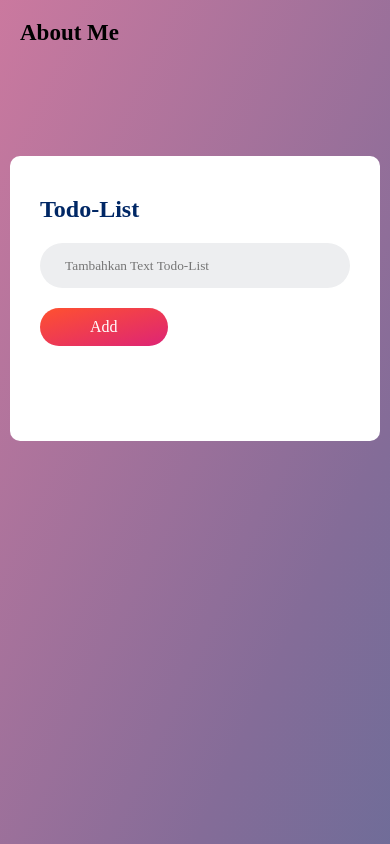
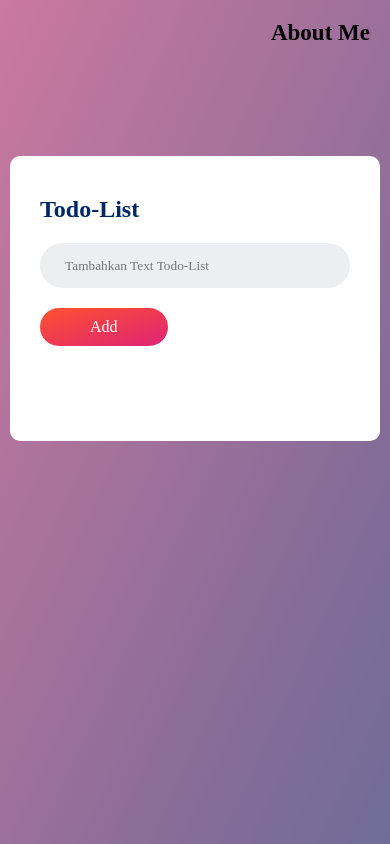
Before and after one commit to TudeRama/todo-list, a plain HTML site: page index.html in a window 390 px wide. Drawn offline with Linux system fonts and the light colour scheme.

Commit message:
Update style.css

```diff
--- a/style.css
+++ b/style.css
@@ -176,6 +176,13 @@ ul li span:hover{
 
 
 @media (max-width: 420px) {
+    .slide-content{
+        max-width: 260px;
+    }
+    .btn{
+        display: flex;
+        justify-content: end;
+    }
     .row{
         background: transparent;
         display: block;
```
